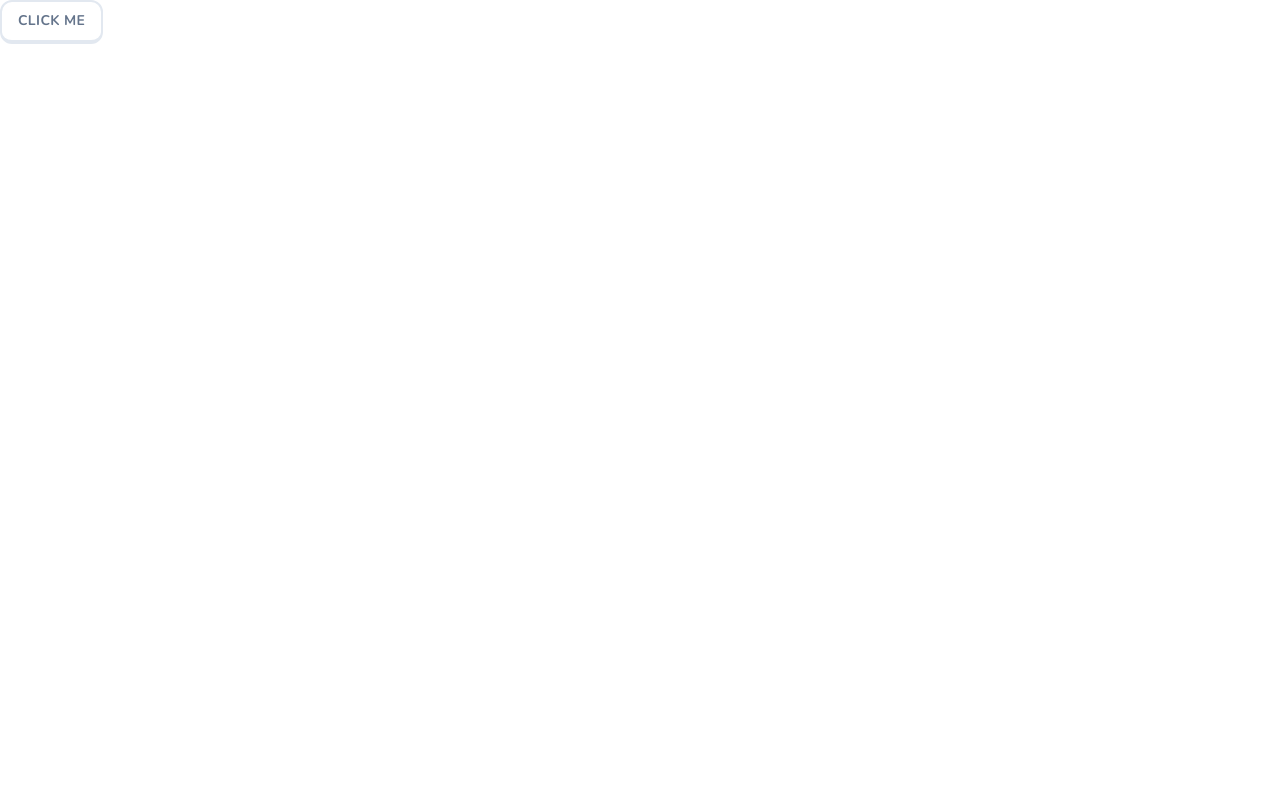
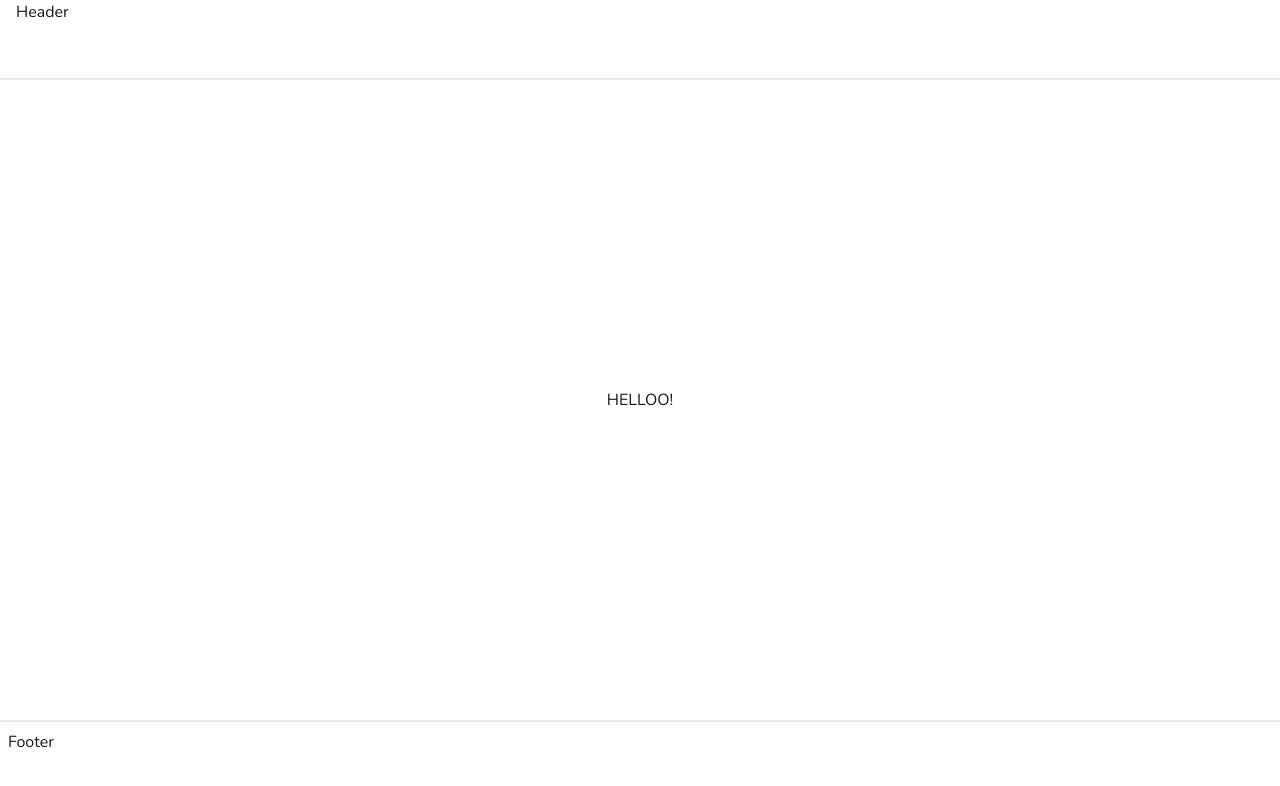
Before and after one commit to CarsonH19/babble, a Next.js app: page / in a window 1280 px wide. Shown: the top 786 px of the page. Built offline with nearby package versions, Linux system fonts and the light colour scheme.

Commit message:
feat: header & footer

```diff
--- /dev/null
+++ b/app/(marketing)/footer.tsx
@@ -0,0 +1,9 @@
+const Footer = () => {
+  return (
+    <footer className="hidden lg:block h-20 w-full border-t-2 border-slate-200 p-2">
+      Footer
+    </footer>
+  );
+};
+
+export default Footer;
--- /dev/null
+++ b/app/(marketing)/header.tsx
@@ -0,0 +1,9 @@
+const Header = () => {
+  return (
+    <div className="h-20 w-full border-b-2 border-slate-200 px-4">
+      Header
+      </div>
+  );
+};
+
+export default Header;
--- /dev/null
+++ b/app/(marketing)/layout.tsx
@@ -0,0 +1,20 @@
+import Footer from "./footer";
+import Header from "./header";
+
+type Props = {
+  children: React.ReactNode;
+};
+
+const MarketingLayout = ({ children }: Props) => {
+  return (
+    <div className="min-h-screen flex flex-col">
+      <Header />
+      <main className="flex-1 flex flex-col items-center justify-center">
+        {children}
+      </main>
+      <Footer />
+    </div>
+  );
+};
+
+export default MarketingLayout;
--- a/app/page.tsx
+++ b/app/(marketing)/page.tsx
@@ -1,7 +1,5 @@
 import { Button } from "@/components/ui/button";
 
 export default function Home() {
-  return <div>
-    <Button>Click Me</Button>
-  </div>;
+  return <div>HELLOO!</div>;
 }
```
